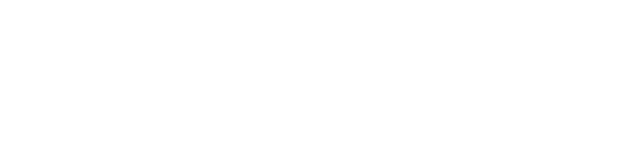
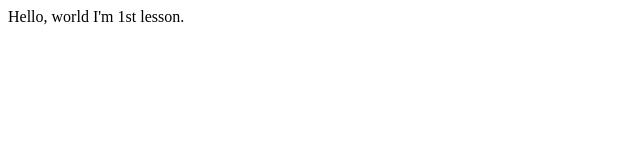
Before and after one commit to SkillAlex1984/Repository, a plain HTML site: page index.html in a window 1280 px wide. Shown: the whole page, without its empty margins (0-640 px from the left). Drawn offline with Linux system fonts and the light colour scheme.

Commit message:
1st lesson

```diff
--- a/index.html
+++ b/index.html
@@ -5,6 +5,7 @@
     <title>Title</title>
 </head>
 <body>
-
+Hello, world
+I'm 1st lesson.
 </body>
 </html>
```
